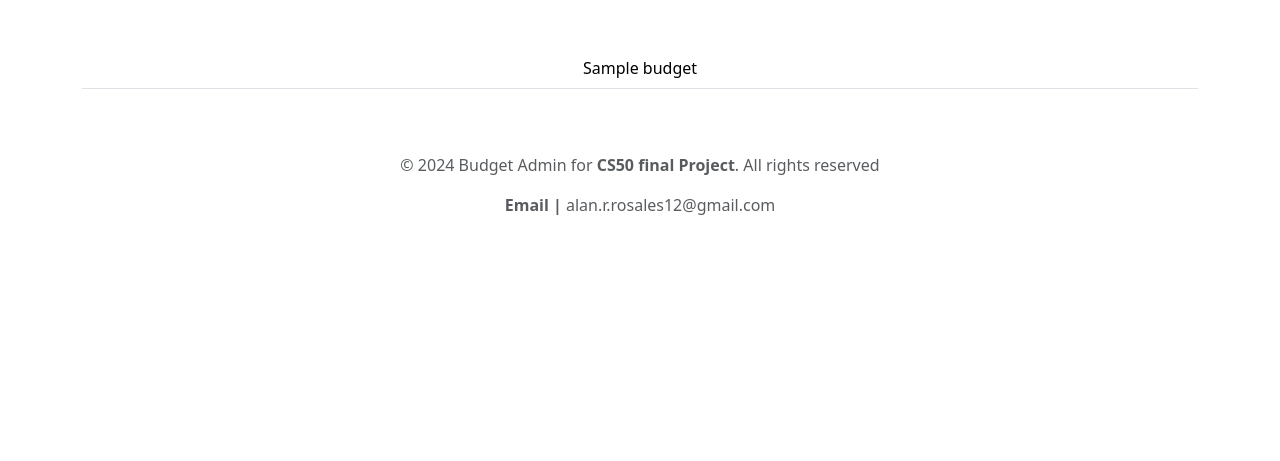
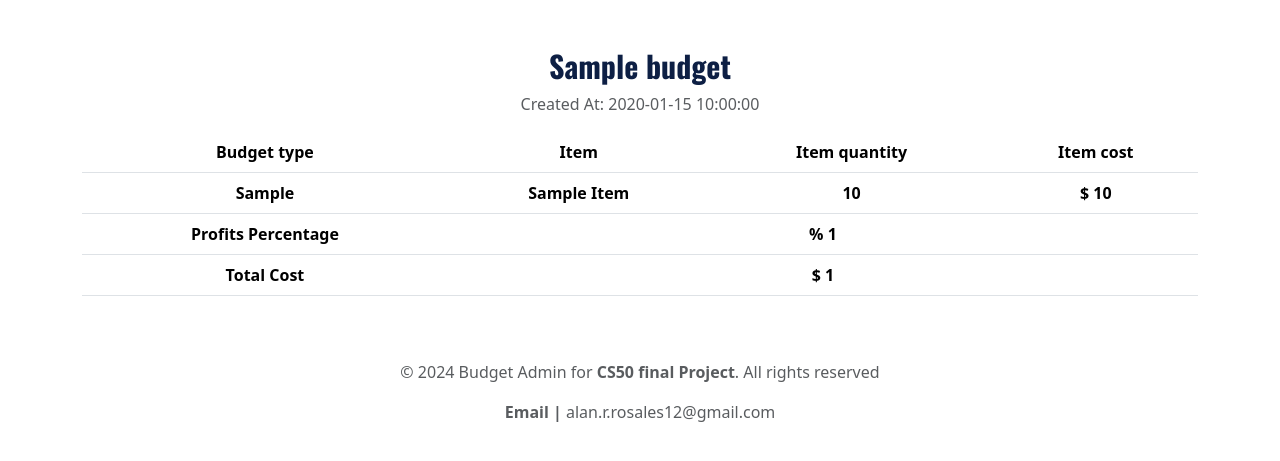
Before and after one commit to RomanRles/final-project, a Flask app: template templates/view_budget.html in a window 1280 px wide. Shown: the part 75-536 px from the top of the page. Run offline with Flask 3, Linux system fonts and the light colour scheme; the template is opened without the code that fills it: most values are stand-ins (such as "Sample title", 1, 10 or a date in 2020); some libraries are stand-ins or nearby versions.

```diff
--- a/app.py
+++ b/app.py
@@ -109,7 +109,7 @@ def history():
 @login_required
 def view_budget(budget_id):
     """Display the budget_id INFO"""
-    budget = db.execute("SELECT budget_type, budget_title, profit_percentage, total_budget FROM budgets WHERE id = ? AND user_id = ?",
+    budget = db.execute("SELECT budget_type, budget_title, timestamp, profit_percentage, total_budget FROM budgets WHERE id = ? AND user_id = ?",
                         budget_id, session.get("user_id"))
 
     items = db.execute("SELECT item_name, item_cost, item_quantity FROM budget_items WHERE budget_id = ?",
@@ -184,10 +184,10 @@ def register():
 
 
 
-@app.route("/log_out")
+@app.route("/user_profile")
 @login_required
-def log_out():
-    """ Get the user out of the session """
+def user_profile():
+    """ Manage User profile options """
 
     return render_template("error.html", message="TODO")
 
--- a/templates/view_budget.html
+++ b/templates/view_budget.html
@@ -1,16 +1,41 @@
 {% extends "layout.html" %}
 
 {% block title %}
-    {{ budget['budget_title'] }}
+    {{ budget[0]['budget_title'] }}
 {% endblock %}
 
 {% block main %}
+<h2 class="titles">{{ budget[0]['budget_title'] }}</h2>
+<p class="text-left text-muted">Created At: {{ budget[0]['timestamp'] }}</p>
 <table class="table table-responsive">
     <thead>
+            <td><strong>Budget type</strong></td>
+            <td><strong>Item</strong></td>
+            <td><strong>Item quantity</strong></td>
+            <td><strong>Item cost</strong></td>
+    </thead>
+    <tbody>
+        {% for item in items %}
+        <tr class="text-capitalize">
+            {% if loop.first %}
+            <td rowspan="{{ items|length }}"><strong>{{ budget[0]['budget_type'] }}</strong></td>
+            {% endif %}
+
+            <td><strong>{{ item['item_name'] }}</strong></td>
+            <td><strong>{{ item['item_quantity'] }}</strong></td>
+            <td><strong>$ {{ item['item_cost'] }}</strong></td>
+        </tr>
+        {% endfor %}
+
         <tr>
-            <td>{{ budget['budget_title']}}</td>
+            <td colspan="1" ><strong>Profits Percentage</strong></td>
+            <td colspan="3"><strong>% {{ budget[0]['profit_percentage']}}</strong></td>
         </tr>
-    </thead>
+        <tr>
+            <td colspan="1"><strong>Total Cost</strong></td>
+            <td colspan="3"><strong>$ {{budget[0]['total_budget']}}</strong></td>
+        </tr>
+    </tbody>
 
 </table>
 {% endblock %}
```
Also changed, not shown: templates/user_profile.html (added, +9 -0 lines), 1 other file.
